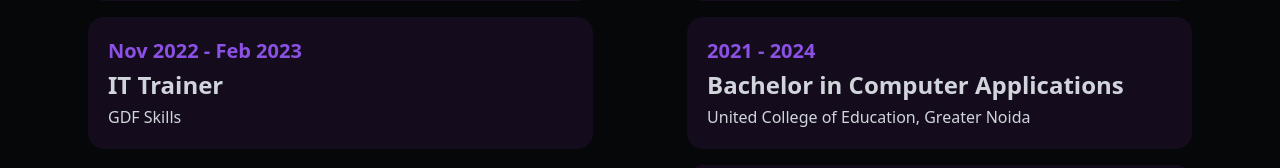
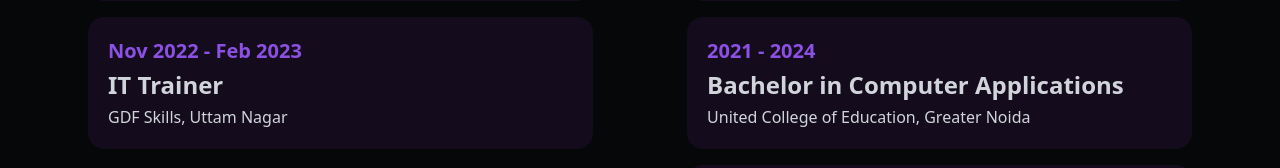
Before and after one commit to VipinKumar-70/Vipin-Personal-Portfolio, a React (Vite) app: page / in a window 1280 px wide. Shown: the part 1153-1321 px from the top of the page. Built offline with nearby package versions, Linux system fonts and the light colour scheme.

Commit message:
initial file add

```diff
--- a/src/Components/ResumeSection.jsx
+++ b/src/Components/ResumeSection.jsx
@@ -39,7 +39,7 @@ function ResumeSection() {
             <Card
               year="Nov 2022 - Feb 2023"
               title="IT Trainer"
-              place="GDF Skills"
+              place="GDF Skills, Uttam Nagar"
             />
             {/* <Card
               year="2020 - 2021"
```
